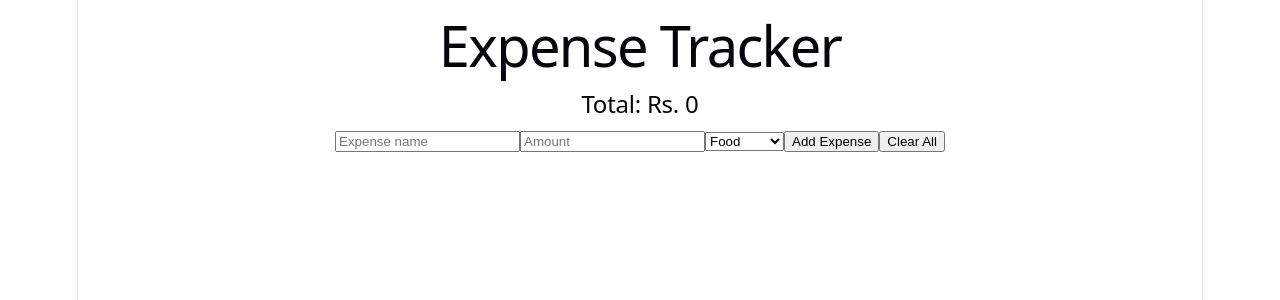
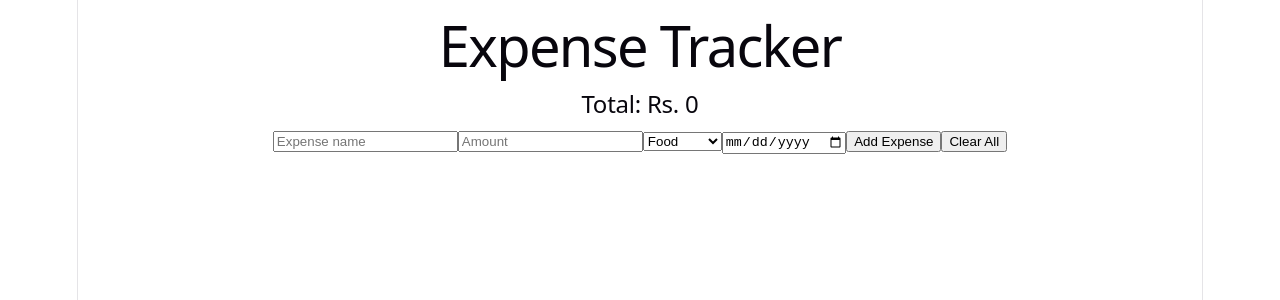
Before and after one commit to zunairasiddique269-hub/expense-tracker, a React (Vite) app in the folder expense-tracker/: page / in a window 1280 px wide. Shown: the top 300 px of the page. Built offline with nearby package versions, Linux system fonts and the light colour scheme.

Commit message:
Add expense dates

```diff
--- a/expense-tracker/src/App.jsx
+++ b/expense-tracker/src/App.jsx
@@ -5,6 +5,7 @@
   const [expenseName, setExpenseName] = useState('')
 const [amount, setAmount] = useState('')
 const [category, setCategory] = useState('Food')
+const [date, setDate] = useState('')
 
 const [editingIndex, setEditingIndex] = useState(null)
 const total = expenses.reduce((sum, expense) => sum + Number(expense.amount), 0)
@@ -37,6 +38,11 @@
   <option value="Bills">Bills</option>
 </select>
 
+<input
+  type="date"
+  value={date}
+  onChange={(e) => setDate(e.target.value)}
+/>
 <button
   onClick={() => {
     if (editingIndex !== null) {
@@ -45,7 +51,8 @@
       updatedExpenses[editingIndex] = {
         name: expenseName,
         amount: amount,
-        category: category
+        category: category,
+        date: date
       }
 
       setExpenses(updatedExpenses)
@@ -53,7 +60,7 @@
     } else {
       setExpenses([
         ...expenses,
-        { name: expenseName, amount: amount, category: category }
+        { name: expenseName, amount: amount, category: category, date: date }
       ])
     }
 
@@ -79,12 +86,14 @@
    <p>{expense.name}</p>
    <p>Rs. {expense.amount}</p>
    <p>{expense.category}</p>
+   <p>{expense.date}</p>
    <button
   onClick={() => {
     setEditingIndex(index)
     setExpenseName(expense.name)
     setAmount(expense.amount)
     setCategory(expense.category)
+    setDate(expense.date)
   }}
 >
   Edit
```
